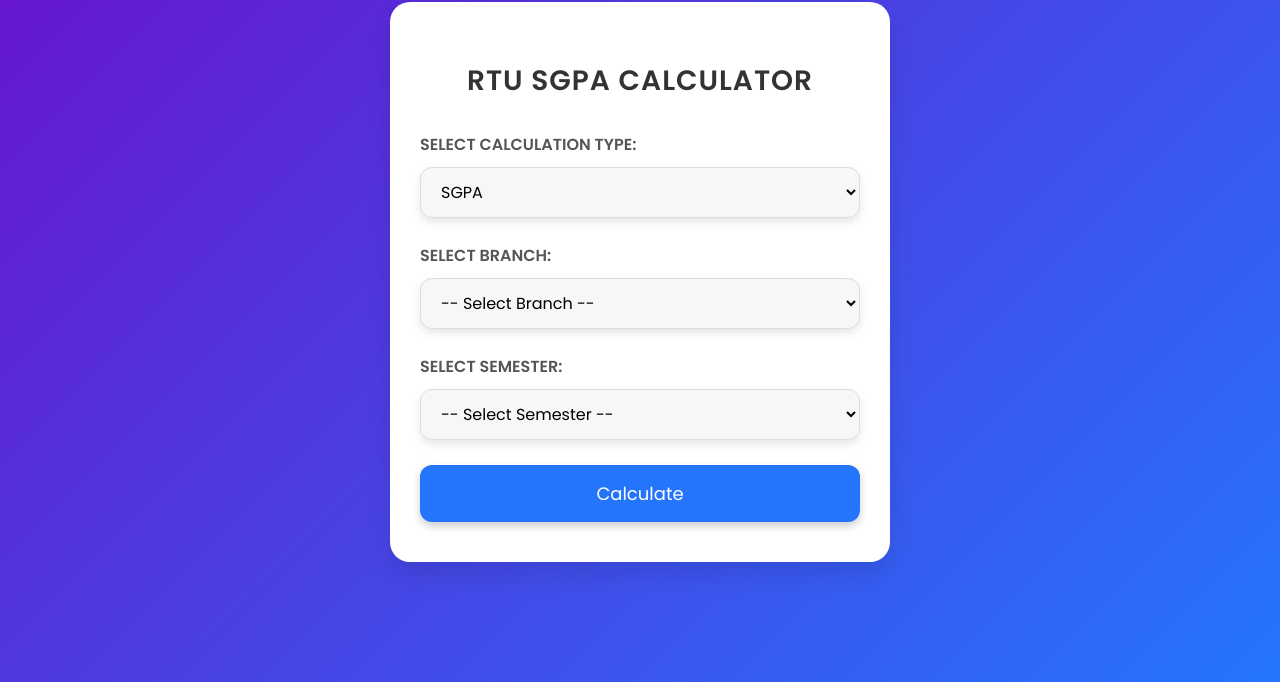
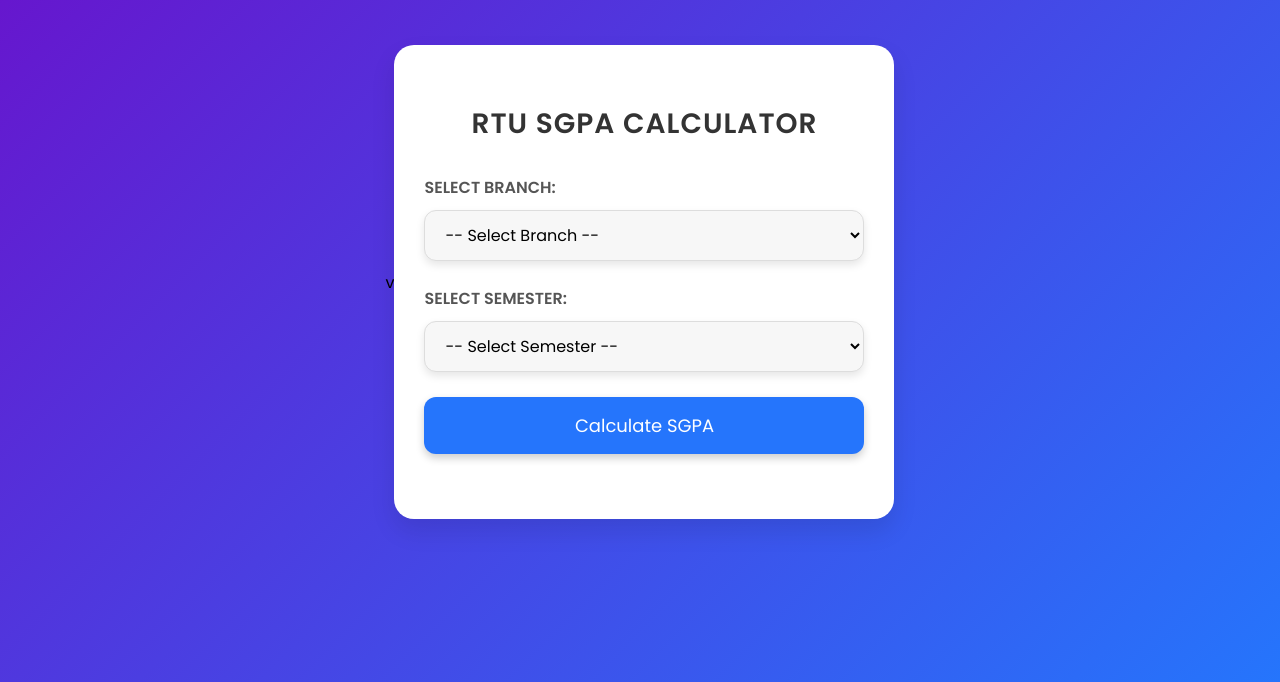
Before and after one commit to Yash-Kumar-Vaishnav/RTU-SGPA-CALC-ALL-BRANCH, a plain HTML site: page index.html in a window 1280 px wide. Shown: the part 118-800 px from the top of the page. Drawn offline with Linux system fonts and the light colour scheme.

Commit message:
Update index.html

```diff
--- a/index.html
+++ b/index.html
@@ -1,3 +1,4 @@
+
 <!DOCTYPE html>
 <html lang="en">
 <head>
@@ -12,7 +13,7 @@
 
   <!-- ✅ Social Media (Open Graph) Tags -->
   <meta property="og:title" content="RTU SGPA Calculator - All Semesters & Branches" />
-  <meta property="og:description" content="Fast and accurate SGPA Calculator for RTU students. Supports all branches and semesters." />
+  <meta property="og:description" content="Fast and accurate SGPA Calculator for RTU students. Supports all branches and semesters." />v
   <meta property="og:url" content="https://yashvaishnav19.github.io/RTU-SGPA-CALC-ALL-BRANCH/" />
   <meta property="og:type" content="https://yashvaishnav19.github.io/RTU-SGPA-CALC-ALL-BRANCH/" />
 
@@ -32,17 +33,8 @@
   <div class="container">
     <h1>RTU SGPA Calculator</h1>
 
-    <!-- Type Selection: SGPA or CGPA -->
+    <!-- Branch Selection -->
     <div class="selector">
-      <label for="calculateType">Select Calculation Type:</label>
-      <select id="calculateType">
-        <option value="SGPA">SGPA</option>
-        <option value="CGPA">CGPA</option>
-      </select>
-    </div>
-
-    <!-- Branch Selection -->
-    <div class="selector" id="branchSelector">
       <label for="branch">Select Branch:</label>
       <select id="branch">
         <option value="">-- Select Branch --</option>
@@ -57,28 +49,21 @@
     </div>
 
     <!-- Semester Selection -->
-    <div class="selector" id="semesterSelector">
+    <div class="selector">
       <label for="semester">Select Semester:</label>
       <select id="semester">
         <option value="">-- Select Semester --</option>
       </select>
     </div>
 
-    <!-- SGPA/CGPA Inputs for SGPA Calculation -->
+    <!-- Subjects & Grade Selection -->
     <div id="subjects" class="subjects"></div>
 
-    <!-- SGPA and CGPA Result -->
+    <!-- Calculate Button -->
+    <button id="calculateBtn">Calculate SGPA</button>
+
+    <!-- SGPA Result -->
     <div id="sgpaResult" class="result"></div>
-    <div id="cgpaResult" class="result" style="display:none;"></div>
-
-    <!-- CGPA Input: Enter SGPA for each semester -->
-    <div id="cgpaInput" style="display:none;">
-      <label for="semestersInput">Enter SGPA for each semester (comma separated):</label>
-      <input type="text" id="semestersInput" placeholder="e.g., 8.2, 7.5, 8.0">
-    </div>
-
-    <!-- Calculate Button -->
-    <button id="calculateBtn">Calculate</button>
   </div>
 
   <script src="script.js"></script>
```
